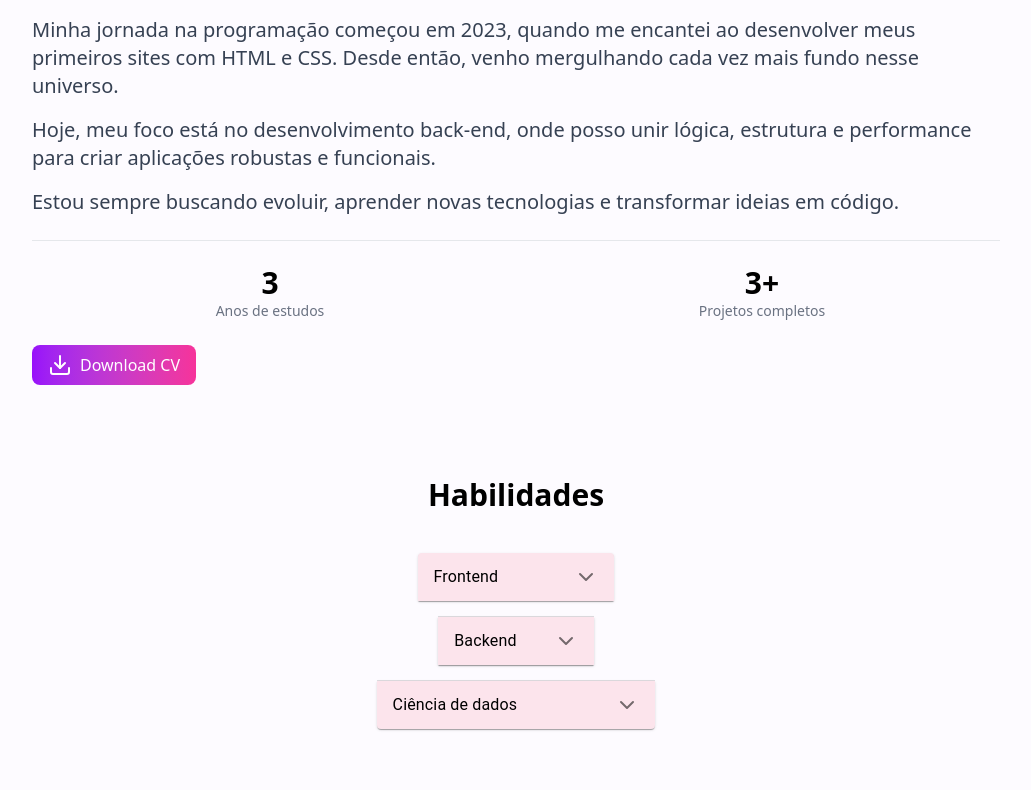
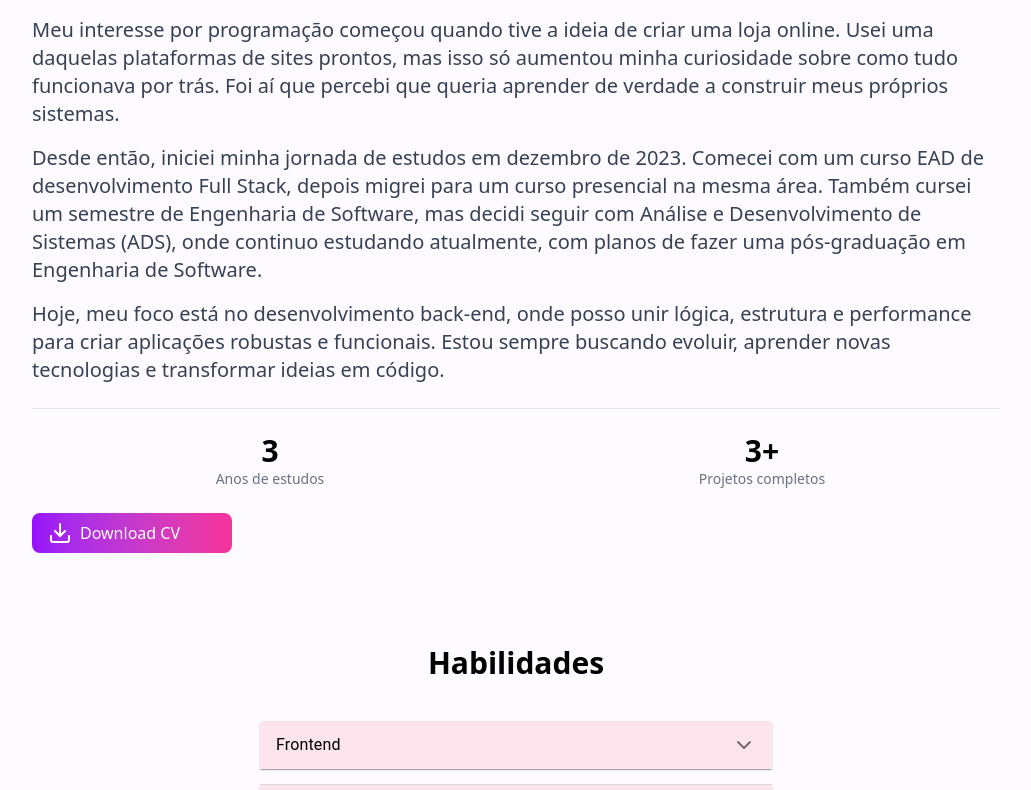
Before and after one commit to VitoriaSouzaTec/portifolio, a Next.js app: page / in a window 1280 px wide. Shown: the part 990-1780 px from the top of the page, without its empty margins (124-1155 px from the left). Built offline with nearby package versions, Linux system fonts and the light colour scheme.

Commit message:
ajustes do portifolio

```diff
--- a/src/components/aboutMe/index.jsx
+++ b/src/components/aboutMe/index.jsx
@@ -14,13 +14,13 @@ export default function AboutSection() {
           Olá! Meu nome é Vitória Souza e sou apaixonada por criar soluções com propósito.
         </p>
         <p>
-          Minha jornada na programação começou em 2023, quando me encantei ao desenvolver meus primeiros sites com HTML e CSS. Desde então, venho mergulhando cada vez mais fundo nesse universo.
+          Meu interesse por programação começou quando tive a ideia de criar uma loja online. Usei uma daquelas plataformas de sites prontos, mas isso só aumentou minha curiosidade sobre como tudo funcionava por trás. Foi aí que percebi que queria aprender de verdade a construir meus próprios sistemas.
         </p>
         <p>
-          Hoje, meu foco está no desenvolvimento back-end, onde posso unir lógica, estrutura e performance para criar aplicações robustas e funcionais.
+          Desde então, iniciei minha jornada de estudos em dezembro de 2023. Comecei com um curso EAD de desenvolvimento Full Stack, depois migrei para um curso presencial na mesma área. Também cursei um semestre de Engenharia de Software, mas decidi seguir com Análise e Desenvolvimento de Sistemas (ADS), onde continuo estudando atualmente, com planos de fazer uma pós-graduação em Engenharia de Software.
         </p>
         <p>
-          Estou sempre buscando evoluir, aprender novas tecnologias e transformar ideias em código.
+          Hoje, meu foco está no desenvolvimento back-end, onde posso unir lógica, estrutura e performance para criar aplicações robustas e funcionais. Estou sempre buscando evoluir, aprender novas tecnologias e transformar ideias em código.
         </p>
       </div>
 
@@ -40,10 +40,14 @@ export default function AboutSection() {
       </div>
 
       {/* Botão "Download CV" */}
-      <button className="flex items-center gap-2 px-4 py-2 bg-gradient-to-r from-purple-600 to-pink-500 text-white rounded-lg hover:bg-indigo-700 transition">
+      <a
+        href="/curriculo.pdf"
+        download
+        className="w-[200px] flex items-center gap-2 px-4 py-2 bg-gradient-to-r from-purple-600 to-pink-500 text-white rounded-lg hover:bg-indigo-700 transition"
+      >
         <Download />
         Download CV
-      </button>
+      </a>
     </div>
   );
 }
--- a/src/components/hardskills/index.jsx
+++ b/src/components/hardskills/index.jsx
@@ -12,13 +12,12 @@ export default function AccordionUsage() {
 
       <div className='mt-10 flex flex-col gap-4 justify-center items-center'>
 
-        {/* FRONTEND */}
-        <Accordion sx={{ w: "40%", bgcolor: "#fce4ec", color: "#000" }}>
+        <Accordion sx={{ width: "40%", bgcolor: "#fce4ec", color: "#000" }}>
           <AccordionSummary expandIcon={<ChevronDown />} aria-controls="panel1-content" id="frontend">
             <Typography component="span">Frontend</Typography>
           </AccordionSummary>
           <AccordionDetails>
-            <ul className='space-y-2'>
+            <ul className='flex flex-wrap gap-6'>
               <li className='flex items-center gap-2'>
                 <img src="https://cdn.jsdelivr.net/gh/devicons/devicon/icons/html5/html5-original.svg" alt="HTML" width={20} />
                 HTML
@@ -35,13 +34,13 @@ export default function AccordionUsage() {
                 <img src="https://cdn.jsdelivr.net/gh/devicons/devicon/icons/react/react-original.svg" alt="React" width={20} />
                 React
               </li>
-              <li className='flex items-center gap-2'>
-                <img src="https://cdn.jsdelivr.net/gh/devicons/devicon/icons/tailwindcss/tailwindcss-plain.svg" alt="Tailwind" width={20} />
-                Tailwind CSS
+               <li className='flex items-center gap-2'>
+                <img src="https://raw.githubusercontent.com/devicons/devicon/54cfe13ac10eaa1ef817a343ab0a9437eb3c2e08/icons/nextjs/nextjs-original.svg" alt="React" width={20} />
+                Next.js
               </li>
               <li className='flex items-center gap-2'>
-                <img src="https://seeklogo.com/images/M/microsoft-clarity-logo-16AFEF2C60-seeklogo.com.png" alt="Clarity" width={20} />
-                Clarity
+                <img src="https://raw.githubusercontent.com/devicons/devicon/54cfe13ac10eaa1ef817a343ab0a9437eb3c2e08/icons/tailwindcss/tailwindcss-original.svg" alt="Tailwind" width={20} />
+                Tailwind CSS
               </li>
               <li className='flex items-center gap-2'>
                 🧪 Testes de interface
@@ -51,12 +50,12 @@ export default function AccordionUsage() {
         </Accordion>
 
         {/* BACKEND */}
-        <Accordion sx={{ w: "40%", bgcolor: "#fce4ec", color: "#000" }}>
+        <Accordion sx={{ width: "40%", bgcolor: "#fce4ec", color: "#000" }}>
           <AccordionSummary expandIcon={<ChevronDown />} aria-controls="panel2-content" id="backend">
             <Typography component="span">Backend</Typography>
           </AccordionSummary>
           <AccordionDetails>
-            <ul className='space-y-2'>
+            <ul className='flex flex-wrap gap-6'>
               <li className='flex items-center gap-2'>
                 <img src="https://cdn.jsdelivr.net/gh/devicons/devicon/icons/nodejs/nodejs-original.svg" alt="Node.js" width={20} />
                 Node.js
@@ -66,7 +65,7 @@ export default function AccordionUsage() {
                 Express
               </li>
               <li className='flex items-center gap-2'>
-                <img src="https://www.svgrepo.com/show/354202/prisma.svg" alt="Prisma" width={20} />
+                <img src="https://raw.githubusercontent.com/devicons/devicon/54cfe13ac10eaa1ef817a343ab0a9437eb3c2e08/icons/prisma/prisma-original.svg" alt="Prisma" width={20} />
                 Prisma ORM
               </li>
               <li className='flex items-center gap-2'>
@@ -78,7 +77,7 @@ export default function AccordionUsage() {
                 PostgreSQL
               </li>
               <li className='flex items-center gap-2'>
-                <img src="https://static-00.iconduck.com/assets.00/insomnia-icon-2048x2048-lq2ga1n1.png" alt="Insomnia" width={20} />
+                <img src="https://raw.githubusercontent.com/devicons/devicon/54cfe13ac10eaa1ef817a343ab0a9437eb3c2e08/icons/insomnia/insomnia-plain.svg" alt="Insomnia" width={20} />
                 Insomnia
               </li>
               <li className='flex items-center gap-2'>
@@ -96,12 +95,12 @@ export default function AccordionUsage() {
         </Accordion>
 
         {/* CIÊNCIA DE DADOS */}
-        <Accordion sx={{ w: "40%", bgcolor: "#fce4ec", color: "#000" }}>
+        <Accordion sx={{ width: "40%", bgcolor: "#fce4ec", color: "#000" }}>
           <AccordionSummary expandIcon={<ChevronDown />} aria-controls="panel3-content" id="datascience">
             <Typography component="span">Ciência de dados</Typography>
           </AccordionSummary>
           <AccordionDetails>
-            <ul className='space-y-2'>
+            <ul className='flex flex-wrap gap-6'>
               <li className='flex items-center gap-2'>
                 <img src="https://cdn.jsdelivr.net/gh/devicons/devicon/icons/python/python-original.svg" alt="Python" width={20} />
                 Python
--- a/src/components/nav/index.jsx
+++ b/src/components/nav/index.jsx
@@ -36,11 +36,11 @@ export default function Nav() {
       {/* Menu Mobile (visível quando clicado) */}
       {menuOpen && (
         <div className="md:hidden flex flex-col items-center px-4 pb-4 space-y-2 font-bold bg-gradient-to-r from-purple-600 to-pink-500 text-white">
-          <Link href="/" onClick={() => setMenuOpen(false)} className="hover:underline">Home</Link>
-          <Link href="/sobre" onClick={() => setMenuOpen(false)} className="hover:underline">Sobre</Link>
-          <Link href="/habilidade" onClick={() => setMenuOpen(false)} className="hover:underline">Habilidades</Link>
-          <Link href="/projetos" onClick={() => setMenuOpen(false)} className="hover:underline">Projetos</Link>
-          <Link href="/contato" onClick={() => setMenuOpen(false)} className="hover:underline">Contato</Link>
+          <Link href="#home" onClick={() => setMenuOpen(false)} className="hover:underline">Home</Link>
+          <Link href="#about" onClick={() => setMenuOpen(false)} className="hover:underline">Sobre</Link>
+          <Link href="hardskills" onClick={() => setMenuOpen(false)} className="hover:underline">Habilidades</Link>
+          <Link href="#projects" onClick={() => setMenuOpen(false)} className="hover:underline">Projetos</Link>
+          <Link href="#contact" onClick={() => setMenuOpen(false)} className="hover:underline">Contato</Link>
         </div>
       )}
     </nav>
--- a/src/components/portifolio/index.jsx
+++ b/src/components/portifolio/index.jsx
@@ -15,10 +15,10 @@ const projetos = [
     link: "https://gerador-de-curriculo-pied.vercel.app/"
   },
   {
-    titulo: "Sistema de Tarefas",
-    descricao: "App para organizar tarefas diárias com funcionalidades de prioridade e prazo.",
-    imagem: "https://images.unsplash.com/photo-1519125323398-675f0ddb6308?auto=format&fit=crop&w=800&q=80",
-    link: "https://exemplo.com/sistema-tarefas"
+    titulo: "Classificador De Filmes",
+    descricao: "Aplicação web para classificar filmes, com login, admin e crud completo.",
+    imagem: "/projeto-classificador-filmes.png",
+    link: "#"
   },
   {
     titulo: "Loja Virtual",
```
Also changed, not shown: 1 other file (tests, documents, lock files or other folders).
